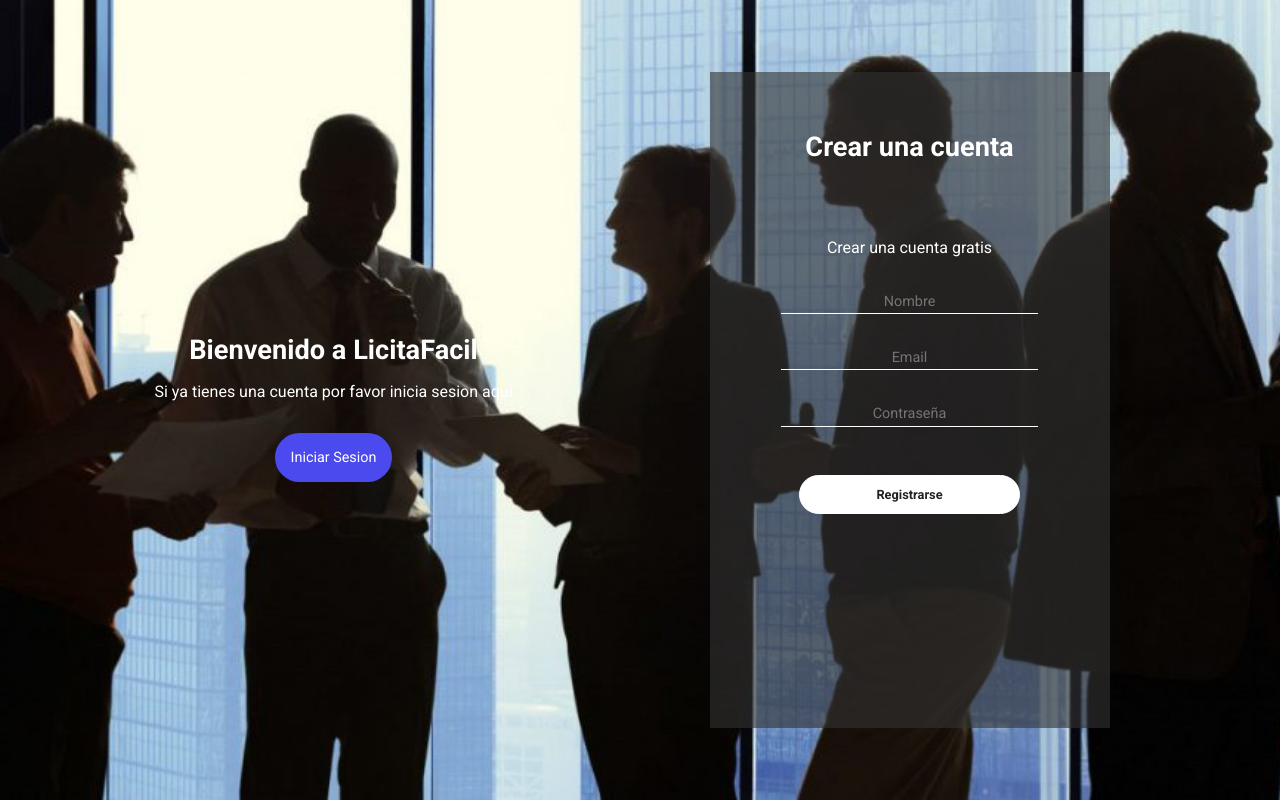
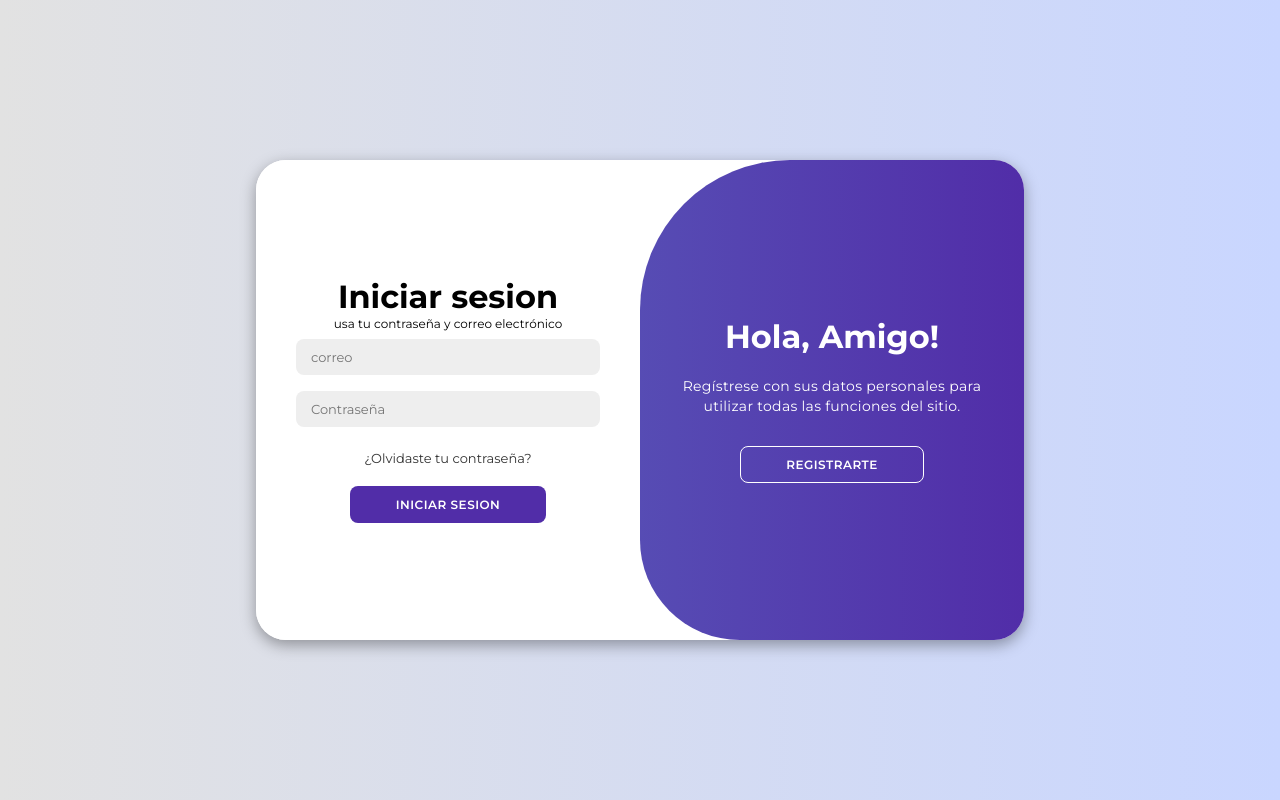
Before and after one commit to Santiweb967/proyrcto, a PHP site: page /archivo1.html in a window 1280 px wide. Run offline with PHP 8.4, Linux system fonts and the light colour scheme.

Commit message:
Actualizacion de formulario

```diff
--- a/archivo1.html
+++ b/archivo1.html
@@ -1,52 +1,47 @@
 <!DOCTYPE html>
 <html lang="en">
     <head>
-        <meta charset="UTF-8">
-        <meta http-equiv="X-UA-Compatible" content="IE=edge">
-        <meta name="viewport" content="width=device-width, initial-scale=1.0">
-        <link rel="stylesheet" href="estilod.css">
-        <link rel="preconnect" href="https://fonts.googleapis.com">
-        <link rel="preconnect" href="https://fonts.gstatic.com" crossorigin>
-        <link href="https://fonts.googleapis.com/css2?family=Roboto:wght@400;700&display=swap" rel="stylesheet">
-        <link href='https://unpkg.com/boxicons@2.1.1/css/boxicons.min.css' rel='stylesheet'>
-        <title>Bienvenido a mi Formulario</title>
+    <title>LICITAFACIL</title>
+    <link rel="stylesheet" href="css/estilod.css">
     </head>
-
     <body>
-        <div class="container-form sign-up">
-            <div class="welcome-back">
-                <div class="message">
-                    <h2>Bienvenido a LicitaFacil</h2>
-                    <p>Si ya tienes una cuenta por favor inicia sesion aqui</p>
-                    <button class="sign-up-btn">Iniciar Sesion</button>
-                </div>
+        <div class="container" id="container">
+            <div class="form-container sign-up">
+                <form>
+                    <h1>Crear cuenta</h1>
+                    <span>Utiliza tu correo electronico para registrarte</span>
+                    <input type="text" placeholder="Nombre">
+                    <input type="email" placeholder="correo">
+                    <input type="password" placeholder="Contraseña">
+                    <button>Registrase</button>
+                </form>
             </div>
-            <form class="formulario">
-                <h2 class="create-account">Crear una cuenta</h2>
-                <p class="cuenta-gratis">Crear una cuenta gratis</p>
-                <input class="info" type="text" placeholder="Nombre">
-                <input class="info" type="email" placeholder="Email">
-                <input class="info" type="password" placeholder="Contraseña">
-                <input type="button" value="Registrarse">
-            </form>
-        </div>
-        <div class="container-form sign-in">
-            <form class="formulario">
-                <h2 class="create-account">Iniciar Sesion</h2>
-                <p class="cuenta-gratis">¿Aun no tienes una cuenta?</p>
-                <input class="info" type="email" placeholder="Email">
-                <input class="info" type="password" placeholder="Contraseña">
-                <input type="button" value="Iniciar Sesion">
-            </form>
-            <div class="welcome-back">
-                <div class="message">
-                    <h2>Bienvenido de nuevo</h2>
-                    <p>Si aun no tienes una cuenta por favor registrese aqui</p>
-                    <button class="sign-in-btn">Registrarse</button>
+            <div class="form-container sign-in">
+                <form>
+                    <h1>Iniciar sesion</h1>
+                    <span>usa tu contraseña y correo electrónico</span>
+                    <input type="email" placeholder="correo">
+                    <input type="password" placeholder="Contraseña">
+                    <a href="#">¿Olvidaste tu contraseña?</a>
+                    <button>Iniciar sesion</button>
+                </form>
+            </div>
+            <div class="toggle-container">
+                <div class="toggle">
+                    <div class="toggle-panel toggle-left">
+                        <h1>Biemvenido De Nuevo!</h1>
+                        <p>Introduzca sus datos personales para utilizar todas las funciones del sitio</p>
+                        <button class="hidden" id="login">Iniciar sesion</button>
+                    </div>
+                    <div class="toggle-panel toggle-right">
+                        <h1>Hola, Amigo!</h1>
+                        <p>Regístrese con sus datos personales para utilizar todas las funciones del sitio.</p>
+                        <button class="hidden" id="register">registrarte</button>
+                    </div>
                 </div>
             </div>
         </div>
-        <script src="script.js"></script>
+        <script src="js/script.js"></script>
     </body>
 
 </html>
--- a/css/estilod.css
+++ b/css/estilod.css
@@ -1,129 +1,207 @@
-* {
+@import url('https://fonts.googleapis.com/css2?family=Montserrat:wght@300;400;500;600;700&display=swap');
+
+*{
     margin: 0;
     padding: 0;
     box-sizing: border-box;
-    font-family: 'Roboto', sans-serif;
+    font-family: 'Montserrat', sans-serif;
 }
 
-body {
-    height: 100vh;
+body{
+    background-color: #c9d6ff;
+    background: linear-gradient(to right, #e2e2e2, #c9d6ff);
     display: flex;
     align-items: center;
     justify-content: center;
-    background-image: url(img/3.jpg);
-    background-position: center;
-    background-repeat: no-repeat;
-    background-size: cover;
-    color: #fff;
+    flex-direction: column;
+    height: 100vh;
 }
 
-.container-form {
-    width: 90%;
-    height: 90vh;
-    display: flex;
-    justify-content: space-around;
-    transition:  all .5s ease-out;
+.container{
+    background-color: #fff;
+    border-radius: 30px;
+    box-shadow: 0 5px 15px rgba(0, 0, 0, 0.35);
+    position: relative;
+    overflow: hidden;
+    width: 768px;
+    max-width: 100%;
+    min-height: 480px;
 }
 
-.welcome-back {
+.container p{
+    font-size: 14px;
+    line-height: 20px;
+    letter-spacing: 0.3px;
+    margin: 20px 0;
+}
+
+.container span{
+    font-size: 12px;
+}
+
+.container a{
+    color: #333;
+    font-size: 13px;
+    text-decoration: none;
+    margin: 15px 0 10px;
+}
+
+.container button{
+    background-color: #512da8;
+    color: #fff;
+    font-size: 12px;
+    padding: 10px 45px;
+    border: 1px solid transparent;
+    border-radius: 8px;
+    font-weight: 600;
+    letter-spacing: 0.5px;
+    text-transform: uppercase;
+    margin-top: 10px;
+    cursor: pointer;
+}
+
+.container button.hidden{
+    background-color: transparent;
+    border-color: #fff;
+}
+
+.container form{
+    background-color: #fff;
     display: flex;
     align-items: center;
-    text-align: center;
+    justify-content: center;
+    flex-direction: column;
+    padding: 0 40px;
+    height: 100%;
 }
 
-.message {
-    padding: 1rem;
+.container input{
+    background-color: #eee;
+    border: none;
+    margin: 8px 0;
+    padding: 10px 15px;
+    font-size: 13px;
+    border-radius: 8px;
+    width: 100%;
+    outline: none;
 }
 
-.message h2 {
-    font-size: 1.7rem;
-    padding: 1rem 0;
+.form-container{
+    position: absolute;
+    top: 0;
+    height: 100%;
+    transition: all 0.6s ease-in-out;
 }
 
-.message button {
-    padding: 1rem;
-    font-weight: 400;
-    background-color: #4a4aee;
-    border-radius: 2rem;
-    border: none;
-    outline: none;
-    cursor: pointer;
-    font-size: .9rem;
-    margin-top: 2rem;
-    transition: all .3s ease-in;
-    color: #fff;
+.sign-in{
+    left: 0;
+    width: 50%;
+    z-index: 2;
 }
 
-.message button:hover {
-    background-color: #6464f8;
+.container.active .sign-in{
+    transform: translateX(100%);
 }
 
-.formulario {
-    width: 400px;
-    padding: 1rem;
-    margin: 2rem;
-    background-color:rgb(51, 51, 51, 0.602);
-    text-align: center;
+.sign-up{
+    left: 0;
+    width: 50%;
+    opacity: 0;
+    z-index: 1;
 }
 
-.create-account {
-    padding: 2.7rem 0;
-    font-size: 1.7rem;
+.container.active .sign-up{
+    transform: translateX(100%);
+    opacity: 1;
+    z-index: 5;
+    animation: move 0.6s;
 }
 
-.iconos {
-    width: 200px;
-    display: flex;
-    justify-content: space-around;
-    margin: auto;
+@keyframes move{
+    0%, 49.99%{
+        opacity: 0;
+        z-index: 1;
+    }
+    50%, 100%{
+        opacity: 1;
+        z-index: 5;
+    }
 }
 
 
-.cuenta-gratis {
-    padding: 2rem 0;
+.social-icons a{
+    border: 1px solid #ccc;
+    border-radius: 20%;
+    display: inline-flex;
+    justify-content: center;
+    align-items: center;
+    margin: 0 3px;
+    width: 40px;
+    height: 40px;
 }
 
-.formulario input {
-    width: 70%;
-    display: block;
-    margin: auto;
-    margin-bottom: 2rem;
-    background-color: transparent;
-    border: none;
-    border-bottom: white thin solid;
-    text-align: center;
-    outline: none;
-    padding: .2rem 0;
-    font-size: .9rem;
-    color: white;
+.toggle-container{
+    position: absolute;
+    top: 0;
+    left: 50%;
+    width: 50%;
+    height: 100%;
+    overflow: hidden;
+    transition: all 0.6s ease-in-out;
+    border-radius: 150px 0 0 100px;
+    z-index: 1000;
 }
 
-.formulario input[type="button"] {
-    width: 60%;
-    margin: auto;
-    border: solid thin white;
-    padding: .7rem;
-    border-radius: 2rem;
-    background-color: white;
-    font-weight: 600;
-    margin-top: 3rem;
-    font-size: .8rem;
-    cursor: pointer;
-    color: #222;
+.container.active .toggle-container{
+    transform: translateX(-100%);
+    border-radius: 0 150px 100px 0;
 }
 
-.sign-in {
-    position: absolute;
-    opacity: 0;
-    visibility: hidden;
+.toggle{
+    background-color: #512da8;
+    height: 100%;
+    background: linear-gradient(to right, #5c6bc0, #512da8);
+    color: #fff;
+    position: relative;
+    left: -100%;
+    height: 100%;
+    width: 200%;
+    transform: translateX(0);
+    transition: all 0.6s ease-in-out;
 }
 
-.sign-in.active {
-    opacity: 1;
-    visibility: visible;
+.container.active .toggle{
+    transform: translateX(50%);
 }
 
-.sign-up.active {
-    opacity: 0;
-    visibility: hidden;
+.toggle-panel{
+    position: absolute;
+    width: 50%;
+    height: 100%;
+    display: flex;
+    align-items: center;
+    justify-content: center;
+    flex-direction: column;
+    padding: 0 30px;
+    text-align: center;
+    top: 0;
+    transform: translateX(0);
+    transition: all 0.6s ease-in-out;
 }
+
+.toggle-left{
+    transform: translateX(-200%);
+}
+
+.container.active .toggle-left{
+    transform: translateX(0);
+}
+
+.toggle-right{
+    right: 0;
+    transform: translateX(0);
+}
+
+.container.active .toggle-right{
+    transform: translateX(200%);
+}
--- a/js/script.js
+++ b/js/script.js
@@ -1,11 +1,11 @@
-const $btnSignIn= document.querySelector('.sign-in-btn'),
-      $btnSignUp = document.querySelector('.sign-up-btn'),
-      $signUp = document.querySelector('.sign-up'),
-      $signIn  = document.querySelector('.sign-in');
+const container = document.getElementById('container');
+const registerBtn = document.getElementById('register');
+const loginBtn = document.getElementById('login');
 
-document.addEventListener('click', e => {
-    if (e.target === $btnSignIn || e.target === $btnSignUp) {
-        $signIn.classList.toggle('active');
-        $signUp.classList.toggle('active')
-    }
+registerBtn.addEventListener('click', () => {
+    container.classList.add("active");
 });
+
+loginBtn.addEventListener('click', () => {
+    container.classList.remove("active");
+});
```
Also changed, not shown: Img/3.jpg (deleted).
